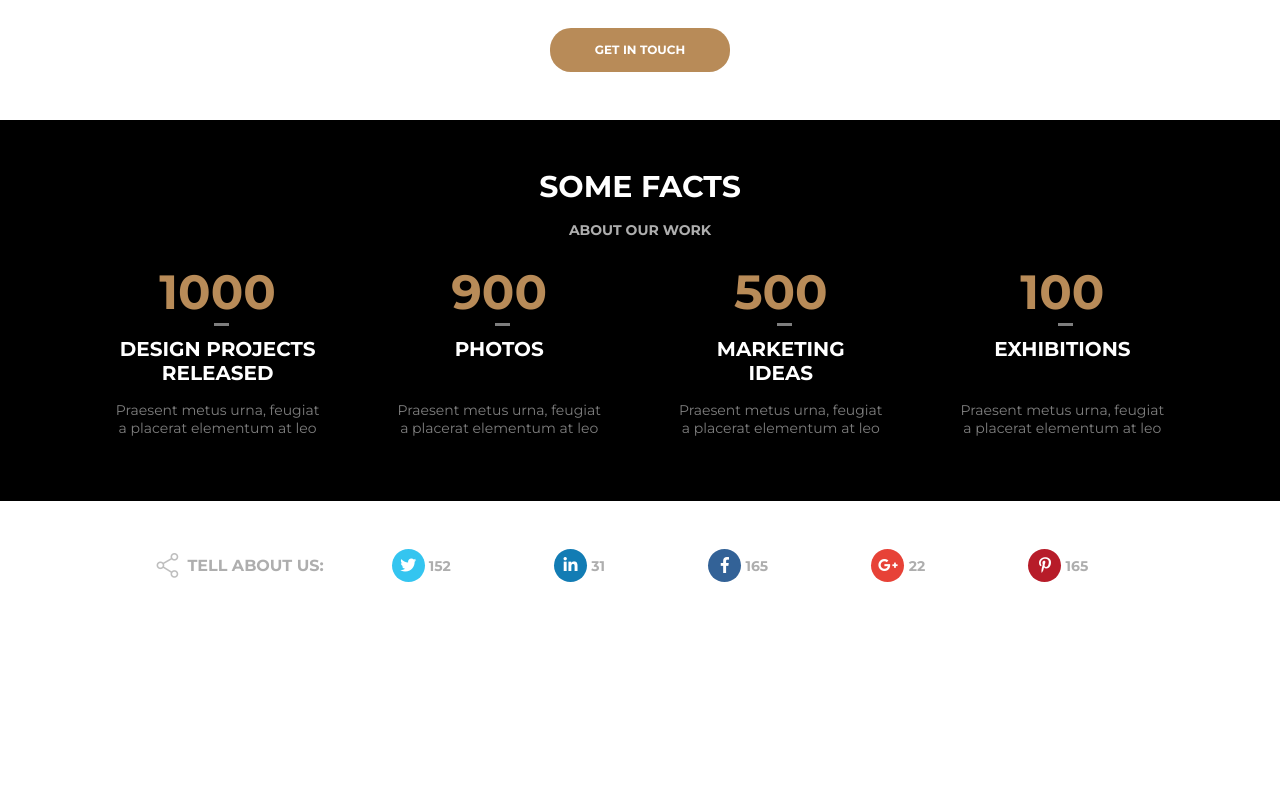
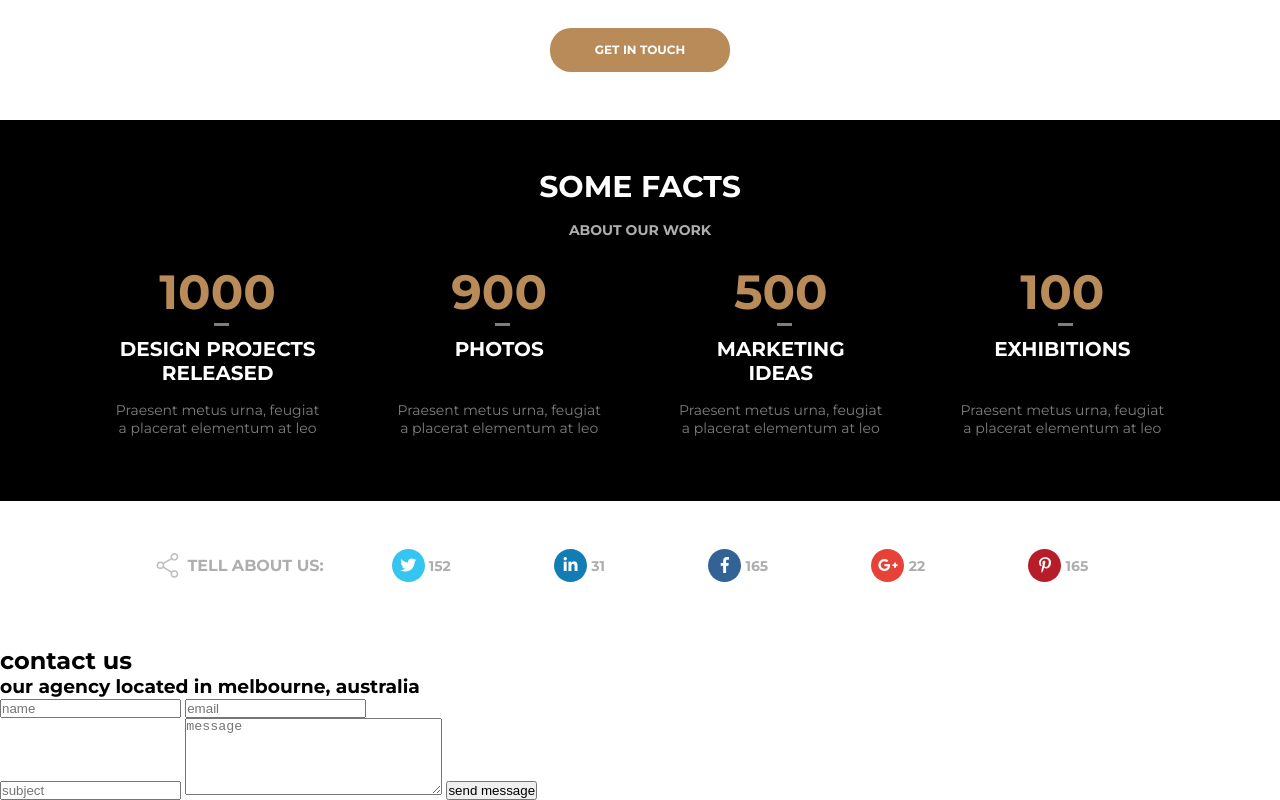
Before and after one commit to kubkil/SM-12-8, a website: page index.html in a window 1280 px wide. Shown: the part 4964-5764 px from the top of the page. Before the commit the page ends 5610 px from the top, so only its background shows below. Drawn offline with nearby package versions, Linux system fonts and the light colour scheme; files that its build step writes are made by us from their sources.

Commit message:
add contact section

```diff
--- a/index.html
+++ b/index.html
@@ -860,5 +860,19 @@
     </div>
   </section><!-- SOCIAL END -->
 
+  <section class="contact" id="contact">
+    <h2 class="contact__heading">contact us</h2>
+    <h3 class="contact__heading-secondary">our agency located in melbourne, australia</h3>
+    <form action="submit" class="contact__form">
+      <div class="contact__fieldset-name-email">
+        <input type="text" class="contact__form-input contact__form-name" name="name" placeholder="name" required>
+        <input type="email" class="contact__form-input contact__form-email" name="email" placeholder="email"  required>
+      </div>
+      <input type="text" class="contact__form-input contact__form-subject" name="subject" placeholder="subject" required>
+      <textarea class="contact__form-input contact__form-txtarea" name="message" placeholder="message" cols="30" rows="5" required></textarea>
+      <button type="submit" class="contact__btn">send message</button>
+    </form>
+  </section>
+
 </body>
 </html>
```
